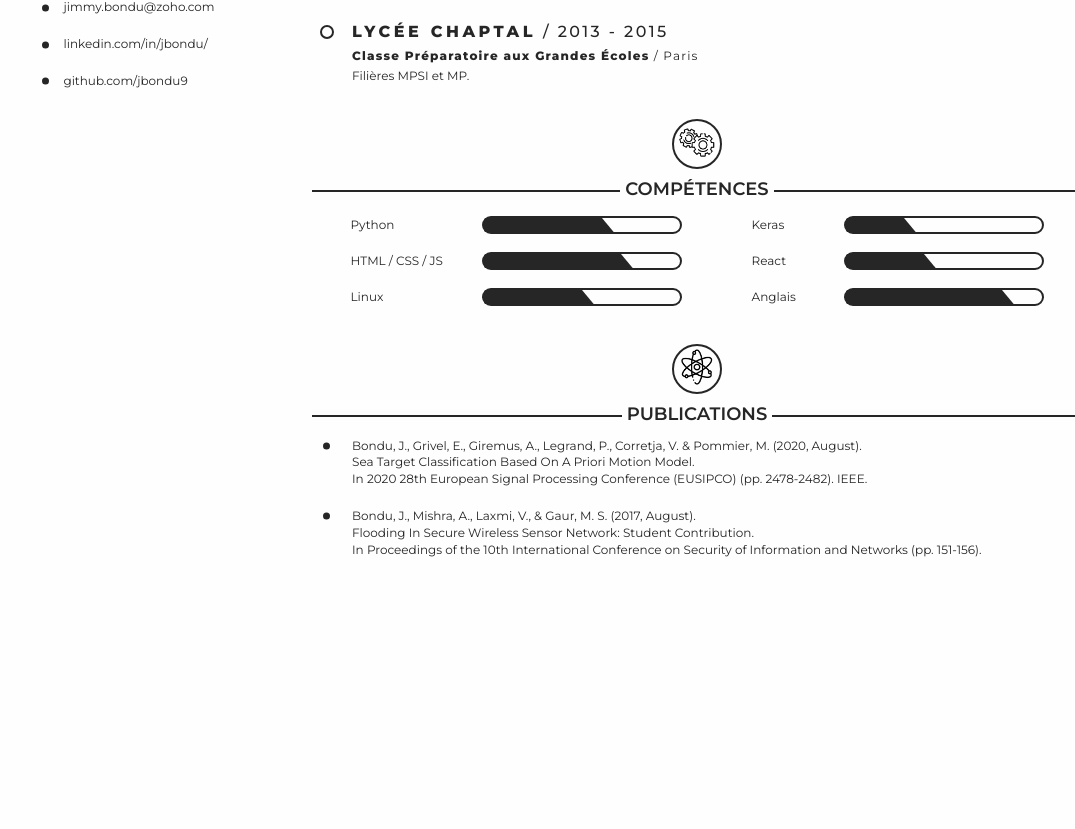
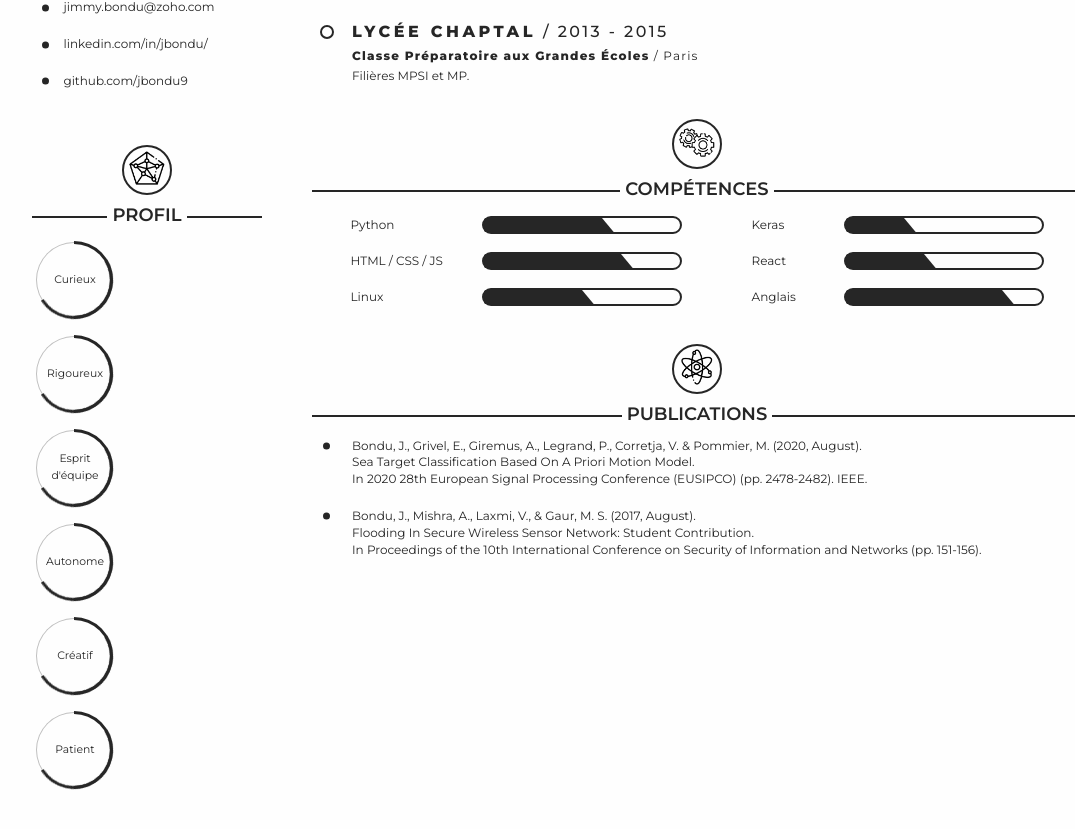
Before and after one commit to jbondu9/my-resume, a React (Create React App) app: page / in a window 1280 px wide. Shown: the part 973-1802 px from the top of the page, without its empty margins (83-1158 px from the left). Before the commit the page ends 1611 px from the top, so only its background shows below. Built offline with nearby package versions, Linux system fonts and the light colour scheme; a web font is replaced by a local one.

Commit message:
first part of soft skills animation

```diff
--- a/src/App.js
+++ b/src/App.js
@@ -3,6 +3,7 @@ import Profil from "./components/Profil";
 import Section from "./components/Section";
 import Intro from "./components/Intro";
 import Contact from "./components/Contact";
+import SoftSkills from "./components/SoftSkills";
 import ExperienceList from "./components/ExperienceList";
 import SkillGrid from "./components/SkillGrid";
 import PublicationList from "./components/PublicationList";
@@ -12,6 +13,7 @@ import Data from "./data/data.json";
 
 import IntroIcon from "./icons/intro.png";
 import ContactIcon from "./icons/contact.png";
+import SoftSkillsIcon from "./icons/personal.png";
 import ExperienceIcon from "./icons/experiences.png";
 import EducationIcon from "./icons/education.png";
 import SkillsIcon from "./icons/skills.png";
@@ -36,7 +38,13 @@ function App() {
                     title="Contact"
                     src={ContactIcon}
                     alt="Icône de la section contact"
-                    content={<Contact data={Data.contact}/>}
+                    content={<Contact data={Data.contact} />}
+                />
+                <Section
+                    title="Profil"
+                    src={SoftSkillsIcon}
+                    alt="Icône de la section aptitudes"
+                    content={<SoftSkills softSkills={Data.soft_skills} />}
                 />
             </div>
             <div className="right">
--- /dev/null
+++ b/src/components/SoftSkills.css
@@ -0,0 +1,110 @@
+.softskill__elt {
+    position: relative;
+    width: 3.5rem;
+    height: 7rem;
+    margin-bottom: 10px;
+    border-radius: 7rem 0 0 7rem;
+    background-color: var(--secondary-color);
+}
+
+.softskill__elt::before, .softskill__elt::after {
+    position: absolute;
+    content: "";
+}
+
+.softskill__elt:before {
+    width: 3rem;
+    height: 6rem;
+    border-top: 3px solid var(--primary-color);
+    border-right: 3px solid var(--primary-color);
+    border-bottom: 3px solid var(--primary-color);
+    border-radius: 0 6rem 6rem 0;
+    top: .2rem;
+    left: 3.5rem;
+    z-index: -1;
+    transform-origin: 0 center;
+    animation: growth 500ms ease 2s 1 normal both;
+}
+
+.softskill__elt:after {
+    width: 3rem;
+    height: 6rem;
+    border-top: 3px solid var(--primary-color);
+    border-right: 3px solid var(--primary-color);
+    border-bottom: 3px solid var(--primary-color);
+    border-radius: 0 6rem 6rem 0;
+    top: .2rem;
+    left: 3.5rem;
+    transform-origin: 0 center;
+    animation: finish 400ms ease 2.3s 1 normal both;
+}
+
+@keyframes growth {
+    0% {
+        transform: rotate(-170deg);
+    }
+    100% {
+        transform: rotate(0deg);
+    }
+}
+
+@keyframes finish {
+    0% {
+        opacity: 0;
+        transform: rotate(0deg);
+    }
+    1% {
+        opacity: 1;
+    }
+    100% {
+        transform: rotate(58deg);
+    }
+}
+
+.softskill__name {
+    position: relative;
+    width: 3.2rem;
+    height: 6.3rem;
+    top: 4px;
+    left: .3rem;
+    border-top: 1px solid var(--quaternary-color);
+    border-left: 1px solid var(--quaternary-color);
+    border-bottom: 1px solid var(--quaternary-color);
+    border-radius: 6.3rem 0 0 6.3rem;
+    text-align: center;
+}
+
+.softskill__name::after {
+    position: absolute;
+    content: "";
+    width: calc(3.2rem - 1px);
+    height: calc(6.3rem - 2px);
+    top: -1px;
+    left: 3.2rem;
+    border-top: 1px solid var(--quaternary-color);
+    border-right: 1px solid var(--quaternary-color);
+    border-bottom: 1px solid var(--quaternary-color);
+    border-radius: 0 calc(6.3rem - 3px) calc(6.3rem - 3px) 0;
+    transform-origin: 0 center;
+    animation: shrink 500ms ease 2s 1 normal both;
+}
+
+@keyframes shrink {
+    0% {
+        transform: rotate(10deg);
+        opacity: 1;
+    }
+    100% {
+        transform: rotate(90deg);
+        opacity: 0;
+    }
+}
+
+.softskill__name > span {
+    position: absolute;
+    top: 50%;
+    left: 0;
+    width: 6.4rem;
+    font-size: .9rem;
+    transform: translateY(-50%);
+}
--- /dev/null
+++ b/src/components/SoftSkills.js
@@ -0,0 +1,37 @@
+import React from "react";
+import "./SoftSkills.css";
+
+function SoftSkillElt(props) {
+    return (
+        <div className="softskill__elt">
+            <div className="softskill__name">
+                <span>{props.softSkillName}</span>
+            </div>
+        </div>
+    );
+}
+
+class SoftSkills extends React.Component {
+    renderSoftSkillList() {
+        return (
+            this.props.softSkills.map((softSkill, i) => {
+                return (
+                    <SoftSkillElt
+                        softSkillName={softSkill.name}
+                        key={i}
+                    />
+                );
+            })
+        );
+    }
+
+    render() {
+        return (
+            <div className="softskills__content">
+                {this.renderSoftSkillList()}
+            </div>
+        );
+    }
+}
+
+export default SoftSkills;
--- a/src/index.css
+++ b/src/index.css
@@ -2,6 +2,7 @@
     --primary-color: #262626;
     --secondary-color: #fefefe;
     --tertiary-color: #00b0f0;
+    --quaternary-color: #c0c0c0;
 
     --section-padding: 25px;
     --section-width: calc(100% - var(--section-padding) * 2);
```
